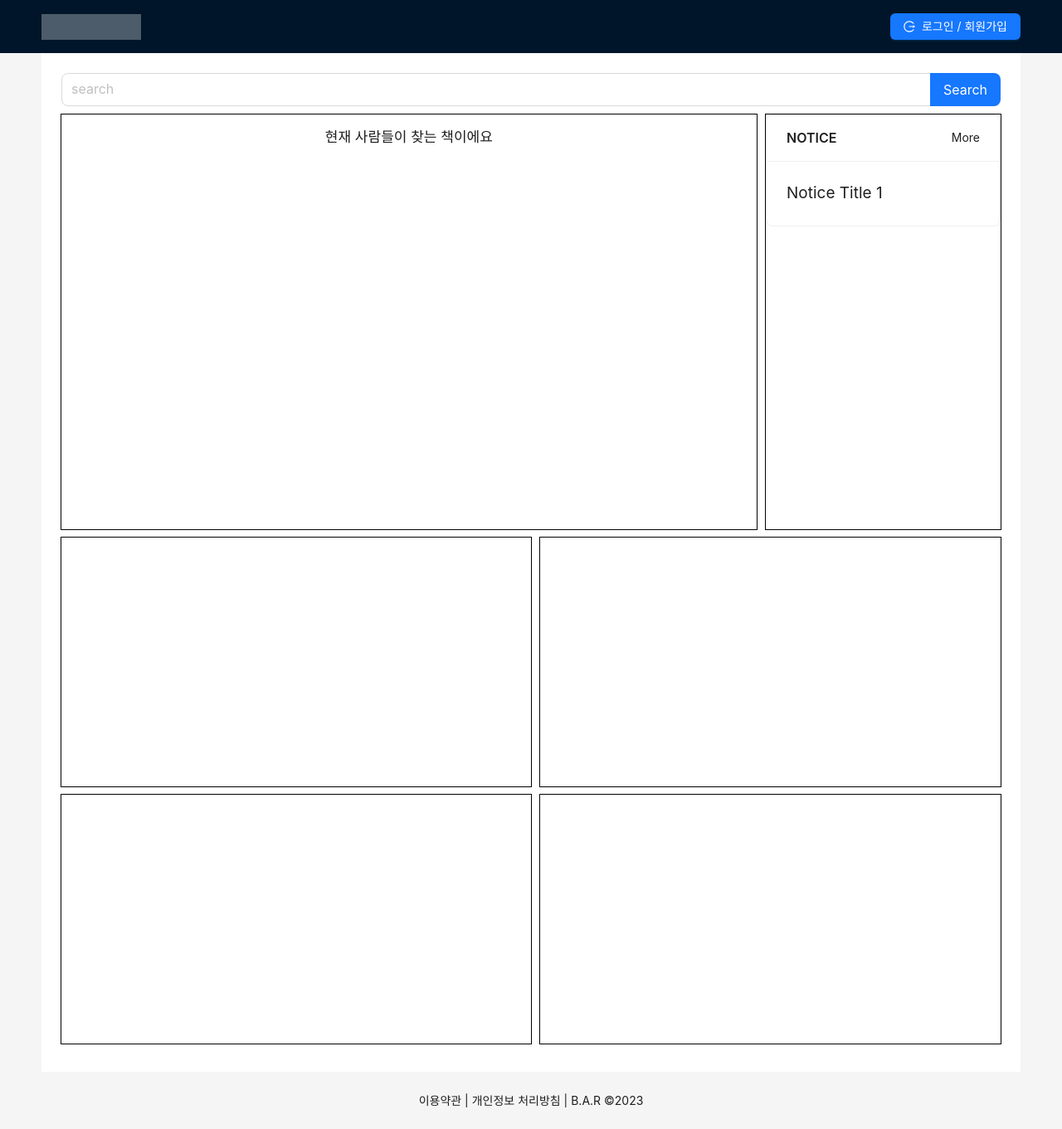
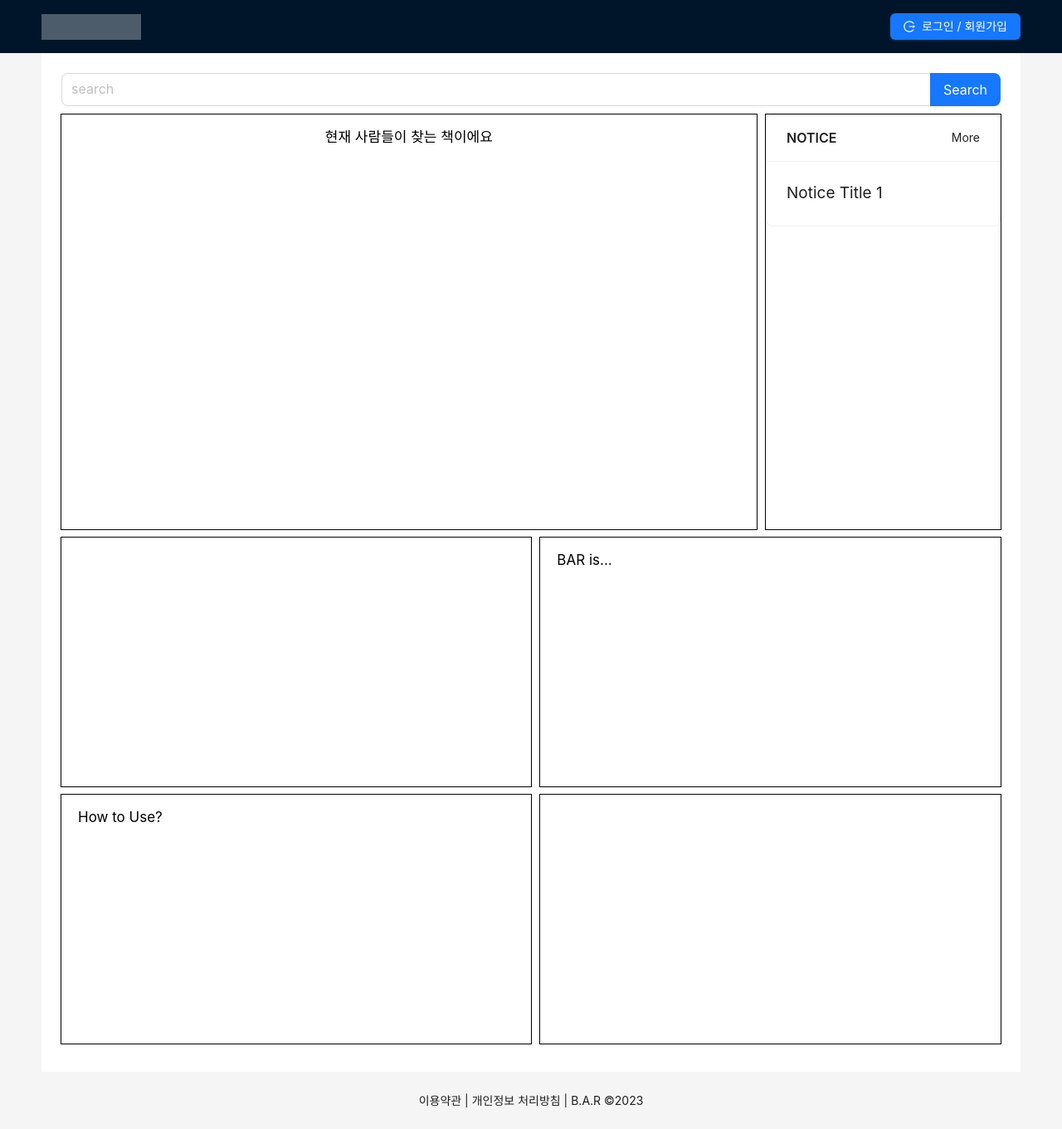
Before and after one commit to Song-Ahyeon/bar-test-app, a Next.js app: page / in a window 1280 px wide. Shown: the whole page at 83% size. Built offline with nearby package versions, Linux system fonts and the light colour scheme.

Commit message:
hotfix: main

```diff
--- a/pages/index.tsx
+++ b/pages/index.tsx
@@ -18,7 +18,7 @@ const Home: React.FC = () => {
 
           <div style={{display: 'flex', justifyContent: 'space-between', margin: '10px auto', height: '500px'}}>
             <div style={{outline: '1px solid black', width: '74%', display: 'flex', alignContent: 'center'}}>
-                <p style={{margin: '15px auto', fontSize: 17}}>현재 사람들이 찾는 책이에요</p>
+                <p style={{margin: '15px auto', fontSize: 17, color: 'black'}}>현재 사람들이 찾는 책이에요</p>
             </div>
 
             <div style={{outline: '1px solid black', width: '25%'}}>
@@ -30,11 +30,15 @@ const Home: React.FC = () => {
 
           <div style={{display: 'flex', justifyContent: 'space-between', margin: '10px auto'}}>
             <div style={{outline: '1px solid black', width: '50%', display: 'flex', alignContent: 'center', height: '300px'}}> </div>
-            <div style={{outline: '1px solid black', width: '49%', display: 'flex', alignContent: 'center', height: '300px'}}> </div>
+            <div style={{outline: '1px solid black', width: '49%', display: 'flex', alignContent: 'left', height: '300px'}}>
+              <p style={{margin: '15px 20px', fontSize: 17, color: 'black'}}>BAR is...</p>
+            </div>
           </div>
 
           <div style={{display: 'flex', justifyContent: 'space-between', margin: '10px auto'}}>
-            <div style={{outline: '1px solid black', width: '50%', display: 'flex', alignContent: 'center', height: '300px'}}> </div>
+            <div style={{outline: '1px solid black', width: '50%', display: 'flex', alignContent: 'left', height: '300px'}}>
+              <p style={{margin: '15px 20px', fontSize: 17, color: 'black'}}>How to Use?</p>
+            </div>
             <div style={{outline: '1px solid black', width: '49%', display: 'flex', alignContent: 'center', height: '300px'}}> </div>
           </div>
 
```
